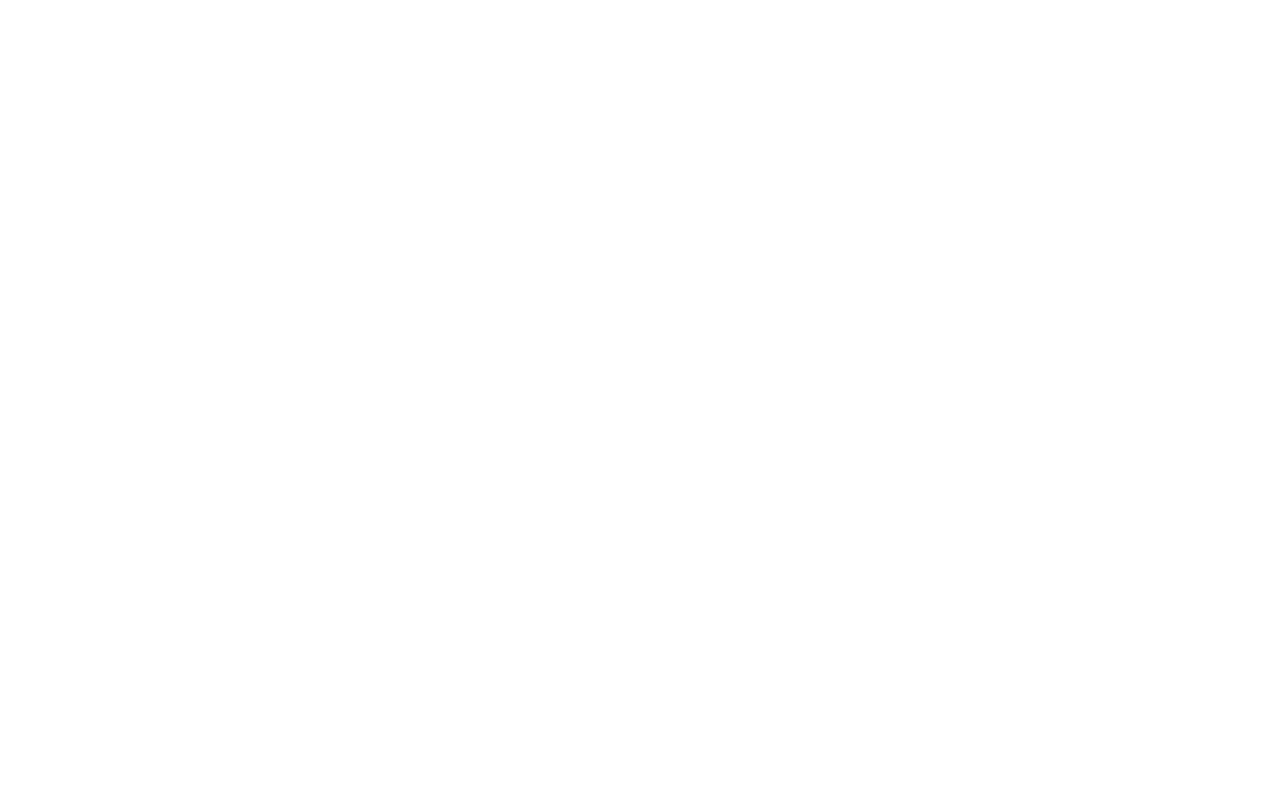
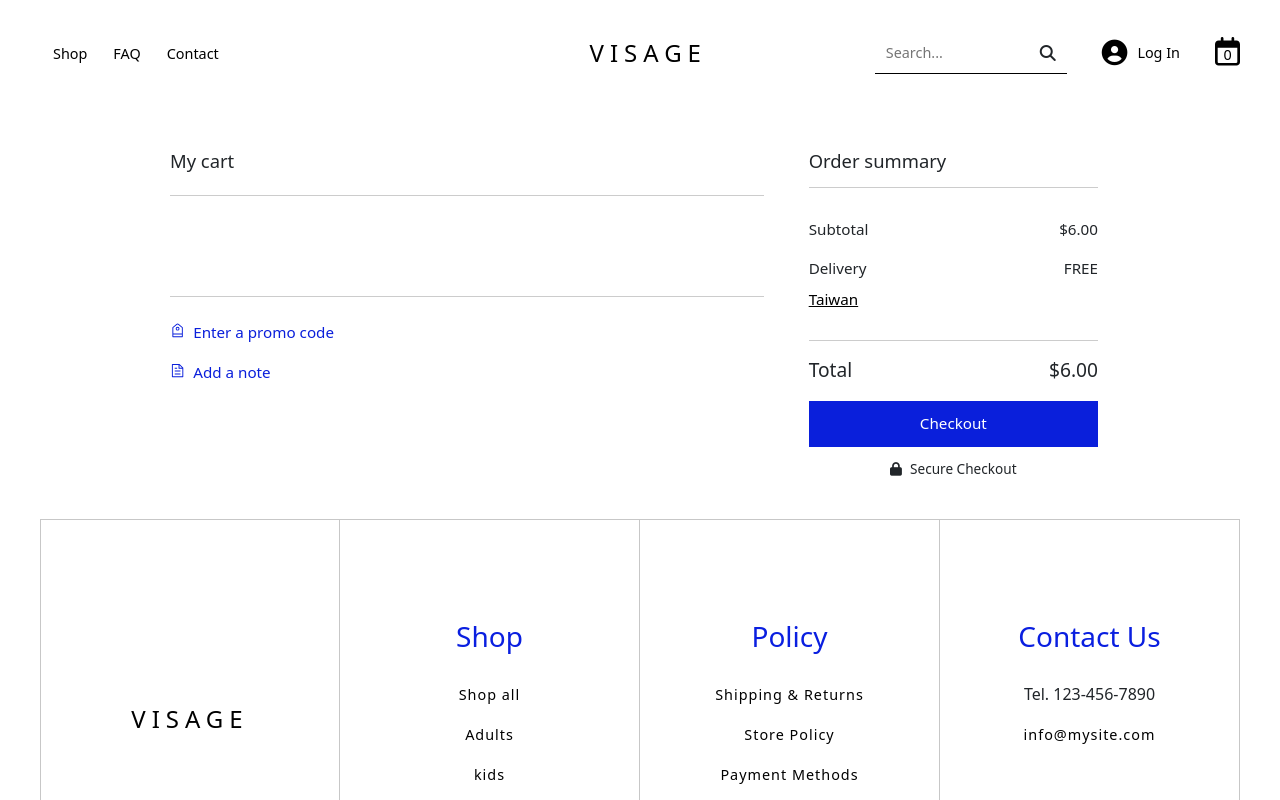
Before and after one commit to billy851120/Project_Visage, a Vue app: page /cart in a window 1280 px wide. Before the commit this address had no page. Shown: the top 800 px of the page. Built offline with nearby package versions, Linux system fonts and the light colour scheme.

Commit message:
20250123

```diff
--- a/src/router/index.ts
+++ b/src/router/index.ts
@@ -9,6 +9,7 @@
 import Contact from "@/views/Contact/index.vue";
 import GoodsList from "@/views/Shop/goodsList.vue";
 import GoodsView from "@/views/Shop/goodsView.vue";
+import Cart from "@/views/Cart/index.vue";
 
 const router = createRouter({
   history: createWebHistory(),
@@ -62,6 +63,10 @@
           path: "contact",
           component: Contact,
         },
+        {
+          path: "cart",
+          component: Cart,
+        },
       ],
     },
     {
--- /dev/null
+++ b/src/views/Cart/index.vue
@@ -0,0 +1,115 @@
+<template>
+  <div class="container mx-auto p-0">
+    <div class="row cartContent d-flex mx-auto">
+      <div class="col myCar p-0">
+        <div class="title">
+          <h6>My cart</h6>
+        </div>
+        <div class="cartList"></div>
+        <div class="code">
+          <a
+            class="d-inline-block mb-3"
+            href="#"
+            ><el-icon class="me-2"><Discount /></el-icon>Enter a promo code</a
+          >
+          <br />
+          <a
+            class="d-inline-block"
+            href="#"
+            ><el-icon class="me-2"><Document /></el-icon>Add a note</a
+          >
+        </div>
+      </div>
+      <div class="col-4 order">
+        <div class="title">
+          <h6>Order summary</h6>
+        </div>
+        <div class="Subtotal">
+          <div class="d-flex mb-3">
+            <span class="d-inline-block flex-grow-1">Subtotal</span>
+            <span class="d-inline-block">$6.00</span>
+          </div>
+          <div class="d-flex mb-2">
+            <span class="d-inline-block flex-grow-1">Delivery </span>
+            <span class="d-inline-block">FREE</span>
+          </div>
+          <div class="destination d-flex">
+            <a href="#">Taiwan</a>
+          </div>
+        </div>
+        <div class="total d-flex mb-3">
+          <span class="d-inline-block flex-grow-1">Total</span>
+          <span class="d-inline-block">$6.00</span>
+        </div>
+        <div class="checkOut">
+          <button class="w-100">Checkout</button>
+          <p><i class="fa-solid fa-lock me-2"></i>Secure Checkout</p>
+        </div>
+      </div>
+    </div>
+  </div>
+</template>
+
+<script setup lang="ts" name="">
+  //引入
+
+  //數據
+
+  //方法
+</script>
+
+<style scoped>
+  .title h6 {
+    font-size: 1.15rem;
+    font-weight: 400;
+  }
+  .cartContent {
+    width: 980px;
+    padding: 40px 20px;
+    column-gap: 33px;
+  }
+  .cartList {
+    border-top: 1px solid #ccc;
+    border-bottom: 1px solid #ccc;
+    padding: 50px 0;
+    margin: 23px 0;
+  }
+  .Subtotal {
+    border-top: 1px solid #ccc;
+    border-bottom: 1px solid #ccc;
+    padding: 30px 0;
+    margin: 15px 0;
+  }
+  .code a {
+    text-decoration: none;
+    color: #0a1fdb;
+    font-weight: 200;
+    font-size: 0.95rem;
+  }
+  .total span {
+    font-size: 1.2rem;
+    font-weight: 500;
+  }
+  .Subtotal span {
+    font-size: 0.95rem;
+    font-weight: 400;
+  }
+  .destination a {
+    font-size: 0.95rem;
+    font-weight: 400;
+    color: #000;
+  }
+  .checkOut button {
+    background-color: #0a1fdb;
+    color: #fff;
+    border: none;
+    padding: 14px 0;
+    font-size: 0.95rem;
+  }
+  .checkOut p {
+    margin-top: 12px;
+    text-align: center;
+    font-size: 0.85rem;
+    font-weight: normal;
+  }
+</style>
--- a/src/views/Layout/components/LayoutNav.vue
+++ b/src/views/Layout/components/LayoutNav.vue
@@ -42,7 +42,7 @@
         </a>
       </div>
       <div class="shopCar">
-        <a href="#">
+        <router-link to="/cart">
           <span class="shopCar_count">0</span>
           <svg
             style="display: inline-block; width: 25px; padding-bottom: 4px"
@@ -53,7 +53,7 @@
               d="M152 24c0-13.3-10.7-24-24-24s-24 10.7-24 24l0 40L64 64C28.7 64 0 92.7 0 128l0 16 0 48L0 448c0 35.3 28.7 64 64 64l320 0c35.3 0 64-28.7 64-64l0-256 0-48 0-16c0-35.3-28.7-64-64-64l-40 0 0-40c0-13.3-10.7-24-24-24s-24 10.7-24 24l0 40L152 64l0-40zM48 192l352 0 0 256c0 8.8-7.2 16-16 16L64 464c-8.8 0-16-7.2-16-16l0-256z"
             />
           </svg>
-        </a>
+        </router-link>
       </div>
     </div>
   </div>
```
